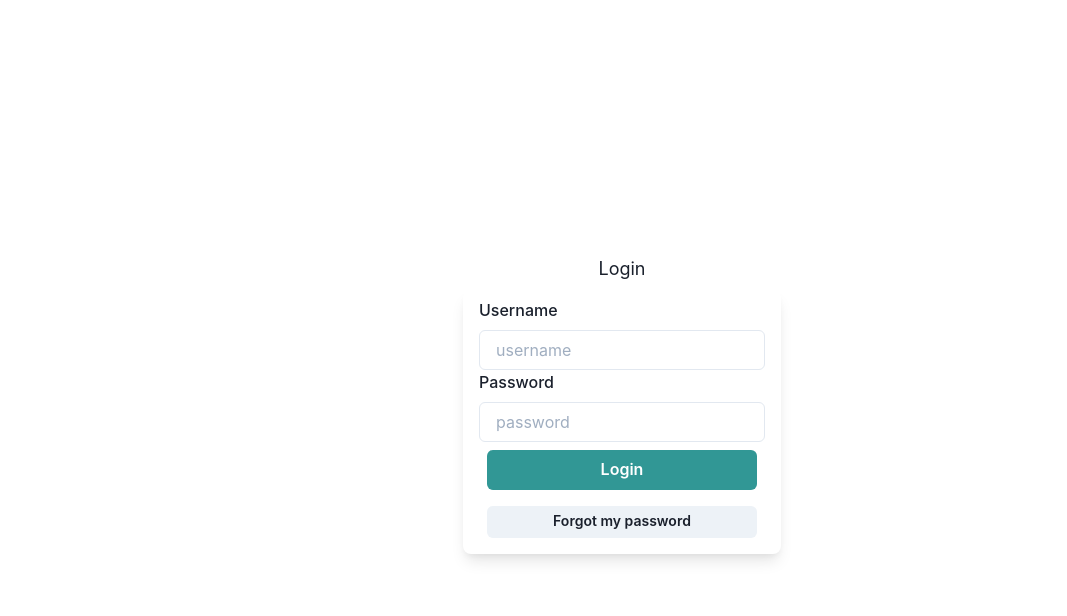
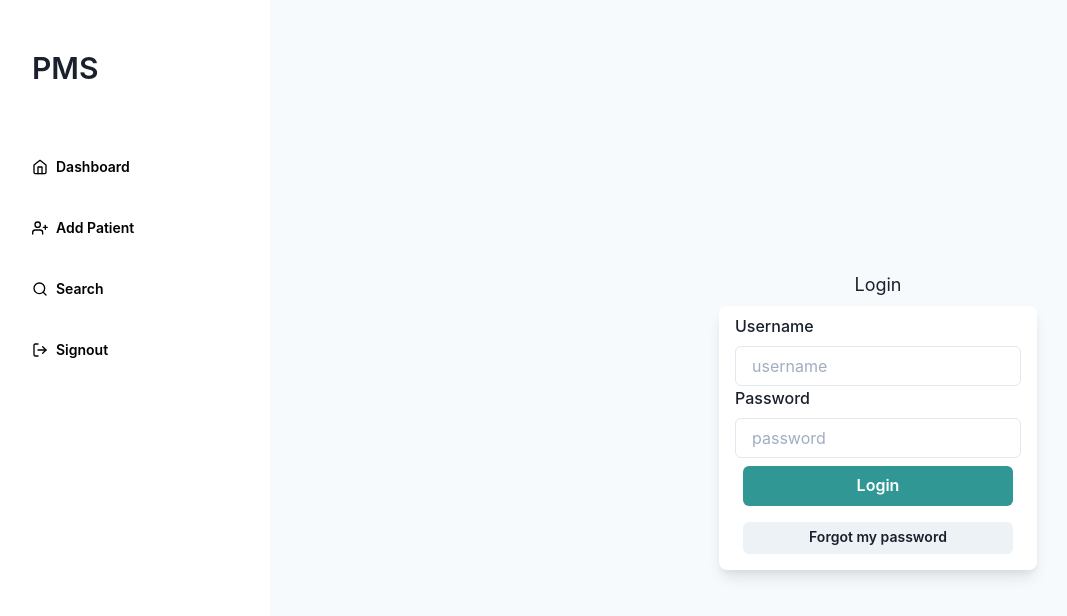
Before and after one commit to chxru/sem5-webdev, a Next.js app in the folder frontend/: page /login in a window 1280 px wide. Shown: the top 616 px of the page, without its empty margins (18-1085 px from the left). Built offline with nearby package versions, Linux system fonts and the light colour scheme.

Commit message:
Add sidebar layout

```diff
--- /dev/null
+++ b/frontend/components/sidebar.tsx
@@ -0,0 +1,143 @@
+import {
+  Avatar,
+  Box,
+  Collapse,
+  Drawer,
+  DrawerContent,
+  DrawerOverlay,
+  Flex,
+  Heading,
+  Icon,
+  IconButton,
+  Input,
+  InputGroup,
+  InputLeftElement,
+  Text,
+  useDisclosure,
+} from "@chakra-ui/react";
+import { FaBell, FaClipboardCheck, FaRss } from "react-icons/fa";
+import { FiMenu, FiHome, FiUserPlus, FiSearch, FiLogOut } from "react-icons/fi";
+import React from "react";
+import { IconType } from "react-icons/lib";
+
+interface sidebarProps {
+  children: React.ReactNode;
+}
+
+const NavItem = (props: { children: React.ReactNode; icon: IconType }) => {
+  const { icon, children, ...rest } = props;
+  return (
+    <Flex
+      align="center"
+      py="20px"
+      cursor="pointer"
+      color="black"
+      role="group"
+      fontWeight="semibold"
+      transition=".15s ease"
+      {...rest}
+    >
+      {icon && (
+        <Icon
+          mr="2"
+          boxSize="4"
+          _groupHover={{
+            color: "gray.600",
+          }}
+          as={icon}
+        />
+      )}
+      {children}
+    </Flex>
+  );
+};
+
+const SidebarContent = (props: {
+  display?: any;
+  w?: string;
+  borderRight?: string;
+}) => {
+  return (
+    <Box
+      as="nav"
+      pos="fixed"
+      top="0"
+      left="0"
+      zIndex="sticky"
+      h="full"
+      pb="10"
+      px="50px"
+      overflowX="hidden"
+      overflowY="auto"
+      bg="white"
+      w="72"
+      {...props}
+    >
+      <Flex mt="50px" align="center">
+        <Heading size="lg" fontWeight="semibold">
+          PMS
+        </Heading>
+      </Flex>
+      <Flex
+        direction="column"
+        as="nav"
+        mt="50px"
+        fontSize="sm"
+        color="gray.600"
+        aria-label="Main Navigation"
+      >
+        <NavItem icon={FiHome}>Dashboard</NavItem>
+        <NavItem icon={FiUserPlus}>Add Patient</NavItem>
+        <NavItem icon={FiSearch}>Search</NavItem>
+        <NavItem icon={FiLogOut}>Signout</NavItem>
+      </Flex>
+    </Box>
+  );
+};
+
+const Sidebar: React.FC<sidebarProps> = ({ children }) => {
+  const sidebar = useDisclosure();
+  return (
+    <Box as="section" bg="gray.50" minH="100vh">
+      <SidebarContent display={{ base: "none", md: "unset" }} />
+      <Drawer
+        isOpen={sidebar.isOpen}
+        onClose={sidebar.onClose}
+        placement="left"
+      >
+        <DrawerOverlay />
+        <DrawerContent>
+          <SidebarContent w="full" borderRight="none" />
+        </DrawerContent>
+      </Drawer>
+      <Box ml={{ base: 0, md: 60 }} transition=".3s ease">
+        <Flex
+          display={{ base: "flex", md: "none" }}
+          as="header"
+          align="center"
+          justify="space-between"
+          w="full"
+          px="4"
+          bg="white"
+          borderBottomWidth="1px"
+          borderColor="inherit"
+          h="14"
+        >
+          <IconButton
+            aria-label="Menu"
+            display={{ base: "inline-flex", md: "none" }}
+            onClick={sidebar.onOpen}
+            icon={<FiMenu />}
+            size="sm"
+          />
+        </Flex>
+
+        <Box as="main" p="4" overflow="hidden">
+          {children}
+        </Box>
+      </Box>
+    </Box>
+  );
+};
+
+export default Sidebar;
--- a/frontend/pages/_app.tsx
+++ b/frontend/pages/_app.tsx
@@ -2,13 +2,16 @@ import "../styles/globals.css";
 import type { AppProps } from "next/app";
 import { ChakraProvider } from "@chakra-ui/react";
 
+import Sidebar from "../components/sidebar";
 import Overlay from "../components/overlay";
 
 function MyApp({ Component, pageProps }: AppProps) {
   return (
     <ChakraProvider>
       <Overlay>
-        <Component {...pageProps} />
+        <Sidebar>
+          <Component {...pageProps} />
+        </Sidebar>
       </Overlay>
     </ChakraProvider>
   );
```
